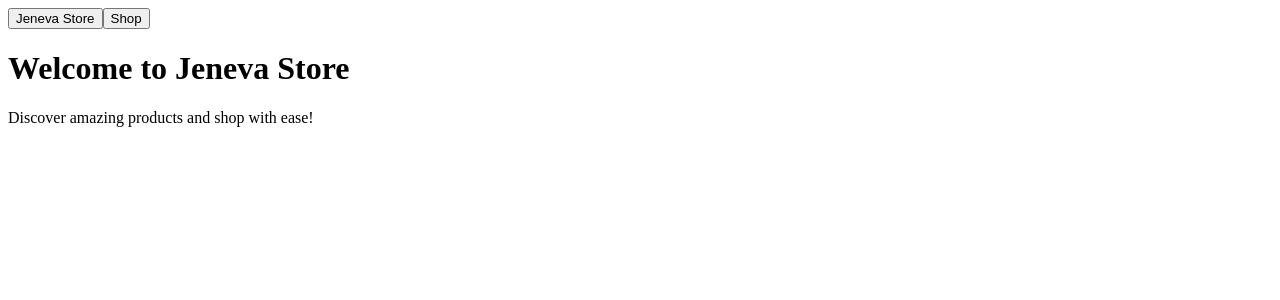
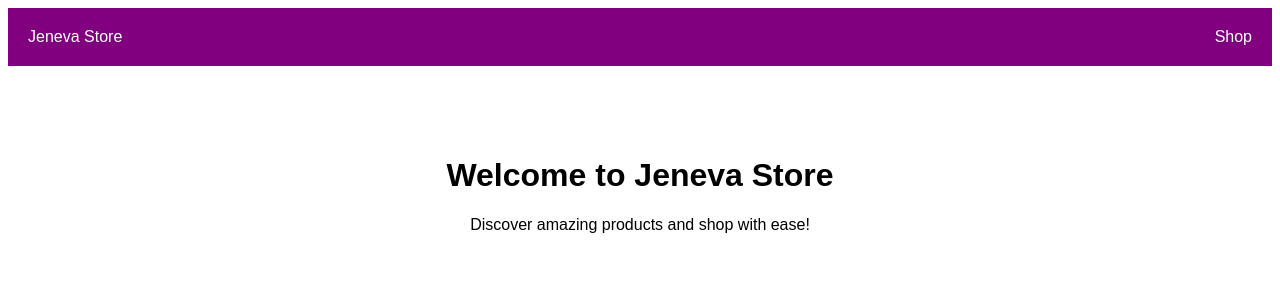
Before and after one commit to jenevabesin/it-sysarch32-store-besin, a React (Vite) app: page / in a window 1280 px wide. Shown: the top 300 px of the page. Built offline with nearby package versions, Linux system fonts and the light colour scheme.

Commit message:
Final Commit

```diff
--- a/src/App.css
+++ b/src/App.css
@@ -1,19 +1,67 @@
-/* ProductsList.css */
+
+.app {
+  font-family: Arial, sans-serif;
+}
+
+.body{
+  position: relative;
+  text-align: center;
+  padding: 50px;
+}
+
+header {
+  background-color: purple;
+  color: #fff;
+  padding: 10px 0;
+  display: flex;
+  justify-content: space-between;
+  align-items: center;
+}
+
+header button {
+  background-color: transparent;
+  color: #fff;
+  border: none;
+  font-size: 1rem;
+  padding: 10px 20px;
+  cursor: pointer;
+  transition: background-color 0.3s ease-in-out, color 0.3s ease-in-out;
+}
+
+header button:hover {
+  background-color: rgba(255, 255, 255, 0.2);
+}
+
+main {
+  padding: 20px;
+}
 
 .products-container {
-  display: grid;
-  grid-template-columns: repeat(auto-fit, minmax(250px, 1fr));
-  gap: 20px;
+  display: flex;
+  overflow-x: auto;
 }
 
 .product-item {
   border: 1px solid #ccc;
   border-radius: 8px;
   padding: 20px;
+  margin-right: 20px;
+  flex: 0 0 auto;
+  min-width: 250px;
+}
+
+.product-item:last-child {
+  margin-right: 0;
+}
+
+.product-item:hover {
+  transform: translateY(-5px);
 }
 
 .product-item h2 {
   margin-top: 0;
+  color: #007bff;
+  font-size: 1.2rem;
 }
 
 .product-item img {
@@ -23,6 +71,8 @@
 
 .product-item p {
   margin-bottom: 10px;
+  color: #666;
+  font-size: 1rem;
 }
 
 .product-item button {
@@ -32,45 +82,14 @@
   padding: 8px 16px;
   border-radius: 4px;
   cursor: pointer;
+  font-size: 1rem;
+  transition: background-color 0.3s ease-in-out, color 0.3s ease-in-out;
 }
 
 .product-item button:hover {
   background-color: #0056b3;
 }
 
-
-/* HomePage.css */
-
-/* HomePage.css */
-
-.homepage-container {
+h1{
   text-align: center;
-  padding: 50px;
 }
-
-.homepage-heading {
-  font-size: 2rem;
-  margin-bottom: 20px;
-}
-
-.homepage-text {
-  font-size: 1.2rem;
-  color: #666;
-}
-
-.homepage-button {
-  background-color: #007bff;
-  color: #fff;
-  border: none;
-  padding: 10px 20px;
-  border-radius: 4px;
-  cursor: pointer;
-  font-size: 1rem;
-  margin-top: 20px;
-  transition: background-color 0.3s ease-in-out, color 0.3s ease-in-out;
-}
-
-.homepage-button:hover {
-  background-color: #0056b3;
-  color: #fff;
-}
--- a/src/Homepage.jsx
+++ b/src/Homepage.jsx
@@ -3,7 +3,7 @@ import './App.css';
 
 const HomePage = () => {
   return (
-    <div>
+    <div class="body">
       <h1>Welcome to Jeneva Store</h1>
       <p>Discover amazing products and shop with ease!</p>
     </div>
--- a/src/ProductsList.jsx
+++ b/src/ProductsList.jsx
@@ -30,17 +30,18 @@ const ProductsList = () => {
   return (
     <div>
   <h1>Products List</h1>
-      <ul>
+  <div className="products-container">
     {products.map(product => (
-          <li key={product.id}>
+      <div key={product.id} className="product-item">
         {product.product_image && <img src={product.product_image} alt={product.product_name} style={{ maxWidth: '200px' }} />}
         <h2>{product.product_name}</h2>
         <p>{product.product_description}</p>
-            <p>Price: ${product.price}</p>
-          </li>
+        <p>Price: ₱{product.price}</p>
+      </div>
     ))}
-      </ul>
   </div>
+</div>
+
   );
 };
 
```
Lines whose indentation alone changed are shown as unchanged.
